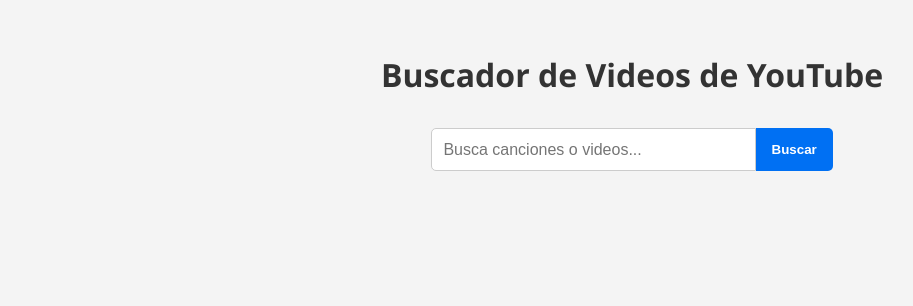
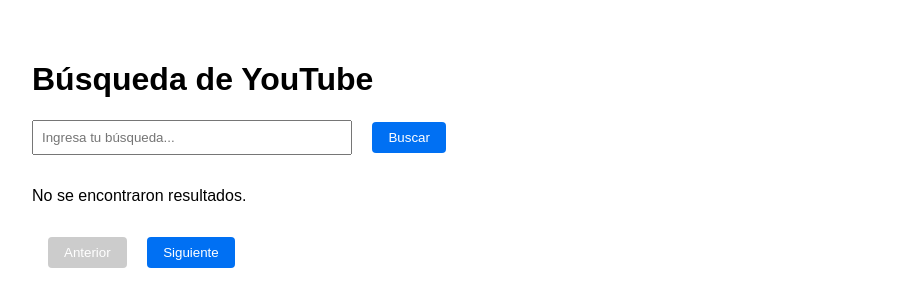
Before and after one commit to deylinqff/Youtzy, a website: page pages/index.html in a window 1280 px wide. Shown: the whole page, without its empty margins (8-921 px from the left). Drawn offline with Linux system fonts and the light colour scheme.

Commit message:
Actualizar index.html

```diff
--- a/pages/index.html
+++ b/pages/index.html
@@ -1,121 +1,121 @@
 <!DOCTYPE html>
-<html lang="es">
+<html lang="en">
 <head>
   <meta charset="UTF-8">
-  <meta name="viewport" content="width=device-width, initial-scale=1">
-  <title>Buscador YouTube</title>
+  <meta name="viewport" content="width=device-width, initial-scale=1.0">
+  <title>Búsqueda de YouTube</title>
   <style>
     body {
-      font-family: 'Segoe UI', sans-serif;
-      background: #f4f4f4;
-      margin: 0;
+      font-family: Arial, sans-serif;
       padding: 2rem;
-      color: #333;
     }
-    h1 {
-      text-align: center;
-      margin-bottom: 2rem;
-    }
-    #search-box {
-      display: flex;
-      justify-content: center;
-      margin-bottom: 2rem;
-    }
-    input[type="text"] {
+    input {
       width: 300px;
-      padding: 0.7rem;
-      font-size: 1rem;
-      border: 1px solid #ccc;
-      border-radius: 5px 0 0 5px;
+      padding: 0.5rem;
     }
     button {
-      padding: 0.7rem 1rem;
+      margin-left: 1rem;
+      padding: 0.5rem 1rem;
+      background: #0070f3;
+      color: #fff;
       border: none;
+      border-radius: 4px;
+      cursor: pointer;
+    }
+    button:disabled {
+      background: #ccc;
+      cursor: not-allowed;
+    }
+    .result-item {
+      border: 1px solid #ccc;
+      padding: 1rem;
+      margin-bottom: 1rem;
+    }
+    .result-item img {
+      width: 240px;
+    }
+    .download-button {
       background: #0070f3;
-      color: white;
-      font-weight: bold;
-      cursor: pointer;
-      border-radius: 0 5px 5px 0;
+      color: #fff;
+      padding: 0.5rem 1rem;
+      text-decoration: none;
+      border-radius: 4px;
+      display: inline-block;
     }
-    .video-list {
-      display: flex;
-      flex-wrap: wrap;
-      gap: 1.5rem;
-      justify-content: center;
-    }
-    .video-card {
-      width: 300px;
-      background: white;
-      border-radius: 10px;
-      box-shadow: 0 4px 8px rgba(0,0,0,0.1);
-      overflow: hidden;
-      display: flex;
-      flex-direction: column;
-    }
-    .video-card img {
-      width: 100%;
-      height: auto;
-    }
-    .video-card .info {
-      padding: 1rem;
-    }
-    .video-card h3 {
-      font-size: 1rem;
-      margin: 0 0 0.5rem 0;
-    }
-    .video-card p {
-      margin: 0.3rem 0;
-      font-size: 0.9rem;
-      color: #666;
-    }
-    .download-btn {
+    iframe {
       margin-top: 1rem;
-      padding: 0.5rem;
-      background: #28a745;
-      color: white;
-      border: none;
-      border-radius: 5px;
-      cursor: pointer;
     }
   </style>
 </head>
 <body>
-  <h1>Buscador de Videos de YouTube</h1>
-  <div id="search-box">
-    <input type="text" id="query" placeholder="Busca canciones o videos...">
-    <button onclick="search()">Buscar</button>
+  <h1>Búsqueda de YouTube</h1>
+  <input type="text" placeholder="Ingresa tu búsqueda..." id="search-input" />
+  <button onclick="handleSearch(1)">Buscar</button>
+
+  <div id="results" style="margin-top: 2rem;">
+    <!-- Aquí se mostrarán los resultados de búsqueda -->
+    <p>No se encontraron resultados.</p>
   </div>
 
-  <div class="video-list" id="results"></div>
+  <div style="margin-top: 2rem;">
+    <button id="prev-button" onclick="handleSearch(page - 1)" disabled>Anterior</button>
+    <button id="next-button" onclick="handleSearch(page + 1)">Siguiente</button>
+  </div>
 
   <script>
-    async function search() {
-      const q = document.getElementById("query").value;
-      const res = await fetch(`/api/search?q=${encodeURIComponent(q)}`);
-      const data = await res.json();
-      const contenedor = document.getElementById("results");
-      contenedor.innerHTML = "";
+    // Placeholder para manejar búsquedas (puedes implementar esta lógica con JavaScript)
+    let page = 1;
 
-      (data.resultado || []).forEach(video => {
-        const card = document.createElement("div");
-        card.className = "video-card";
-        card.innerHTML = `
-          <img src="${video.miniatura}" alt="miniatura">
-          <div class="info">
-            <h3>${video.titulo}</h3>
-            <p><strong>Canal:</strong> ${video.canal}</p>
-            <p><strong>Vistas:</strong> ${video.vistas.toLocaleString()}</p>
-            <p><strong>Duración:</strong> ${video.duracion}</p>
-            <button class="download-btn" onclick="descargar('${video.url}')">Descargar</button>
-          </div>
-        `;
-        contenedor.appendChild(card);
-      });
-    }
+    async function handleSearch(p) {
+      const query = document.getElementById('search-input').value;
+      if (!query) {
+        alert('Por favor, ingresa un término de búsqueda.');
+        return;
+      }
 
-    function descargar(url) {
-      const finalUrl = `https://api.siputzx.my.id/api/d/ytmp4?url=${encodeURIComponent(url)}`;
-      window.open(finalUrl, "_blank");
+      try {
+        const res = await fetch(`/api/search?q=${encodeURIComponent(query)}&page=${p}`);
+        const data = await res.json();
+
+        const resultsContainer = document.getElementById('results');
+        resultsContainer.innerHTML = '';
+
+        if (data.resultado && data.resultado.length > 0) {
+          data.resultado.forEach((item, index) => {
+            const resultItem = document.createElement('div');
+            resultItem.className = 'result-item';
+
+            resultItem.innerHTML = `
+              <img src="${item.miniatura}" alt="Miniatura" />
+              <h3>${item.titulo}</h3>
+              <p>Canal: ${item.canal}</p>
+              <p>Vistas: ${item.vistas.toLocaleString()}</p>
+              <p>Publicado: ${item.publicado}</p>
+              <p>Duración: ${item.duracion}</p>
+              <a href="https://api.siputzx.my.id/api/d/ytmp4?url=${encodeURIComponent(item.url)}" target="_blank" class="download-button">Descargar</a>
+              <iframe
+                width="320"
+                height="180"
+                src="https://www.youtube.com/embed/${item.url.split('v=')[1]}"
+                frameborder="0"
+                allow="accelerometer; autoplay; clipboard-write; encrypted-media; gyroscope; picture-in-picture"
+                allowfullscreen
+                title="Video ${index}"
+              ></iframe>
+            `;
+
+            resultsContainer.appendChild(resultItem);
+          });
+
+          page = p;
+          document.getElementById('prev-button').disabled = page <= 1;
+        } else {
+          resultsContainer.innerHTML = '<p>No se encontraron resultados.</p>';
+        }
+      } catch (error) {
+        console.error('Error al buscar:', error);
+        alert('Hubo un error al realizar la búsqueda. Inténtalo de nuevo más tarde.');
+      }
     }
   </script>
 </body>
```
